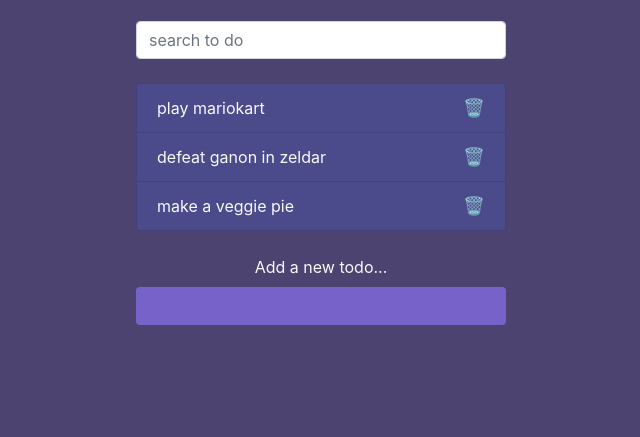
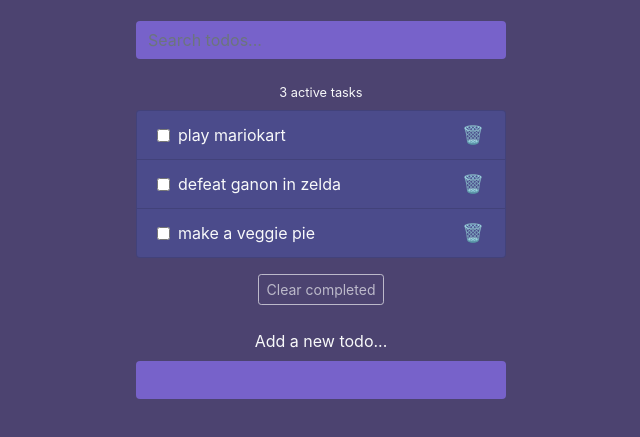
Before and after one commit to swagatika60/To-Do-project-, a plain HTML site: page index.html in a window 1280 px wide. Shown: the part 75-512 px from the top of the page, without its empty margins (319-959 px from the left). Drawn offline with nearby package versions, Linux system fonts and the light colour scheme.

Commit message:
Updated index.html file

```diff
--- a/index.html
+++ b/index.html
@@ -1,49 +1,59 @@
-<html lang="en" >
+<!DOCTYPE html>
+<html lang="en">
   <head>
-        <meta charset="UTF-8">
-        <meta name="viewport" content ="width=device-width", initial-scale="1.0">
-        <meta http-equiv="X-UA-Compatible" content ="ie=edge" >
-            <!-- <link rel="stylesheet" href="https://fontawesome.com/icons/classic/solid/trash" -->
-            <link rel="stylesheet" href="https://stackpath.bootstrapcdn.com/bootstrap/4.3.1/css/bootstrap.min.css" integrity="sha384-ggOyR0iXCbMQv3Xipma34MD+dH/1fQ784/j6cY/iJTQUOhcWr7x9JvoRxT2MZw1T" crossorigin="anonymous">
-            <link rel="stylesheet" href="style.css">
+    <meta charset="UTF-8" />
+    <meta name="viewport" content="width=device-width, initial-scale=1.0" />
+    <meta http-equiv="X-UA-Compatible" content="ie=edge" />
+    <link
+      rel="stylesheet"
+      href="https://stackpath.bootstrapcdn.com/bootstrap/4.3.1/css/bootstrap.min.css"
+      integrity="sha384-ggOyR0iXCbMQv3Xipma34MD+dH/1fQ784/j6cY/iJTQUOhcWr7x9JvoRxT2MZw1T"
+      crossorigin="anonymous"
+    />
+    <link rel="stylesheet" href="style.css" />
     <title>ToDos</title>
-
   </head>
   <body>
-        <div class ="container">
-            <header class ="text-center text-light my-4">
+    <div class="container">
+      <header class="text-center text-light my-4">
         <h1 class="mb-4">ToDo List</h1>
         <form class="search">
-                    <input class="form-control m-auto" type=""text" name="search" placeholder="search to do">
+          <input
+            class="form-control m-auto"
+            type="text"
+            name="search"
+            placeholder="Search todos..."
+            aria-label="Search todos"
+          />
         </form>
       </header>
-             <ul class="list-group todos mx-auto text-light">
-                <li class="list-group-item d-flex justify-content-between align-items-center">
-                  <span>play mariokart</span>
-          <span class="delete-btn" style="cursor: pointer;">&#128465;</span>
 
+      <p id="task-count" class="text-center text-light small mb-2"></p>
 
+      <ul class="list-group todos mx-auto text-light" aria-live="polite"></ul>
 
-            </li>
+      <div class="text-center my-3">
+        <button
+          type="button"
+          id="clear-completed"
+          class="btn btn-outline-light btn-sm"
+          disabled
+        >
+          Clear completed
+        </button>
+      </div>
 
-
-                <li class ="list-group-item d-flex justify-content-between align-items-center">
-                    <span>defeat ganon in zeldar</span>
-                     <span class="delete-btn" style="cursor: pointer;">&#128465;</span>
-
-                </li>
-
-                <li class ="list-group-item d-flex justify-content-between align-items-center">
-                    <span>make a veggie pie</span>
-
-                      <span class="delete-btn" style="cursor: pointer;">&#128465;</span>
-                </li>
-                </ul>
       <form class="add text-center my-4">
-                    <label class="text-light">Add  a new todo...</label>
-                    <input class="form-control m-auto" type="text" name ="add" />
+        <label class="text-light" for="todo-input">Add a new todo...</label>
+        <input
+          id="todo-input"
+          class="form-control m-auto"
+          type="text"
+          name="add"
+          autocomplete="off"
+        />
       </form>
     </div>
-      <script src="app.js"> </script>
+    <script src="app.js"></script>
   </body>
 </html>
```
Lines whose indentation alone changed are shown as unchanged.
